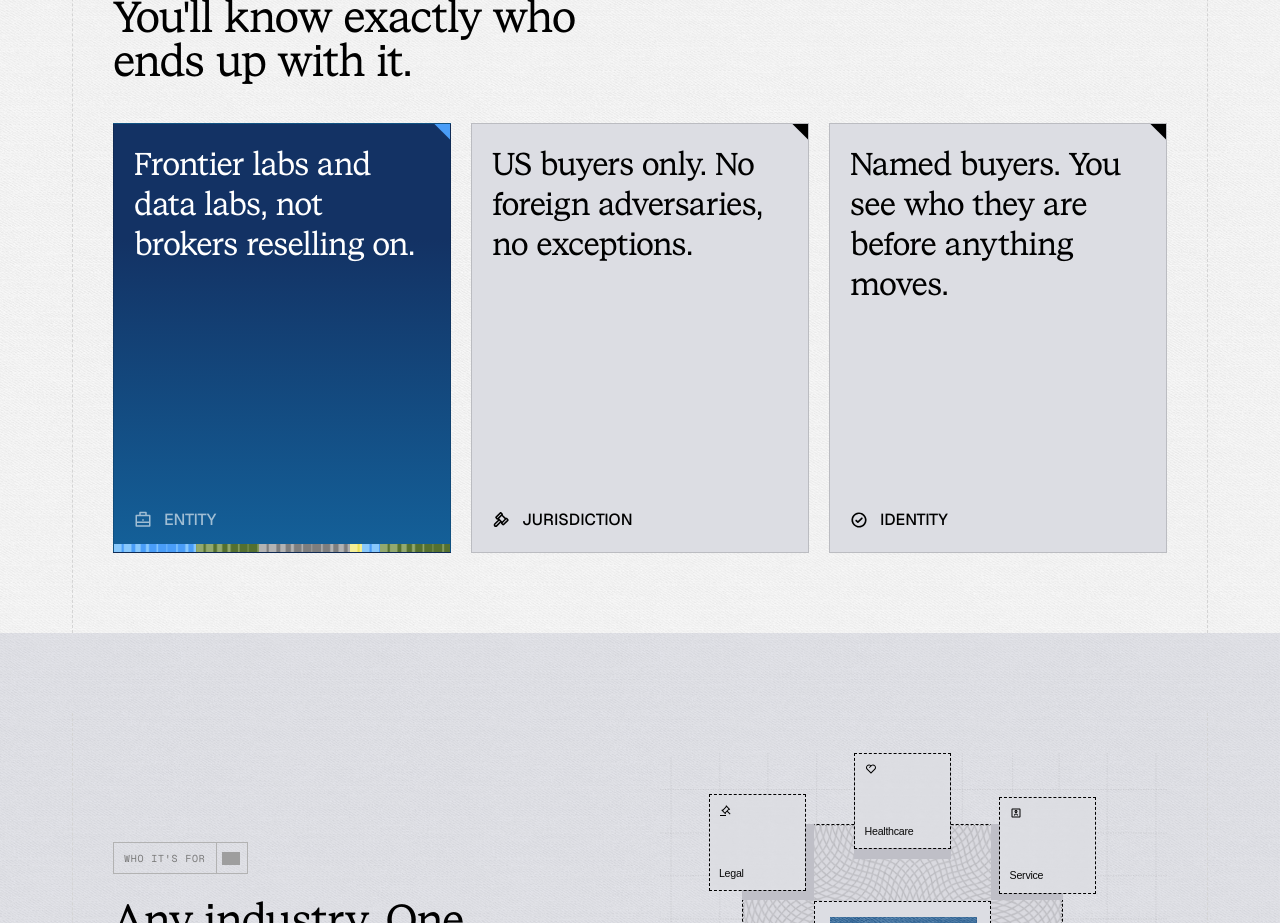
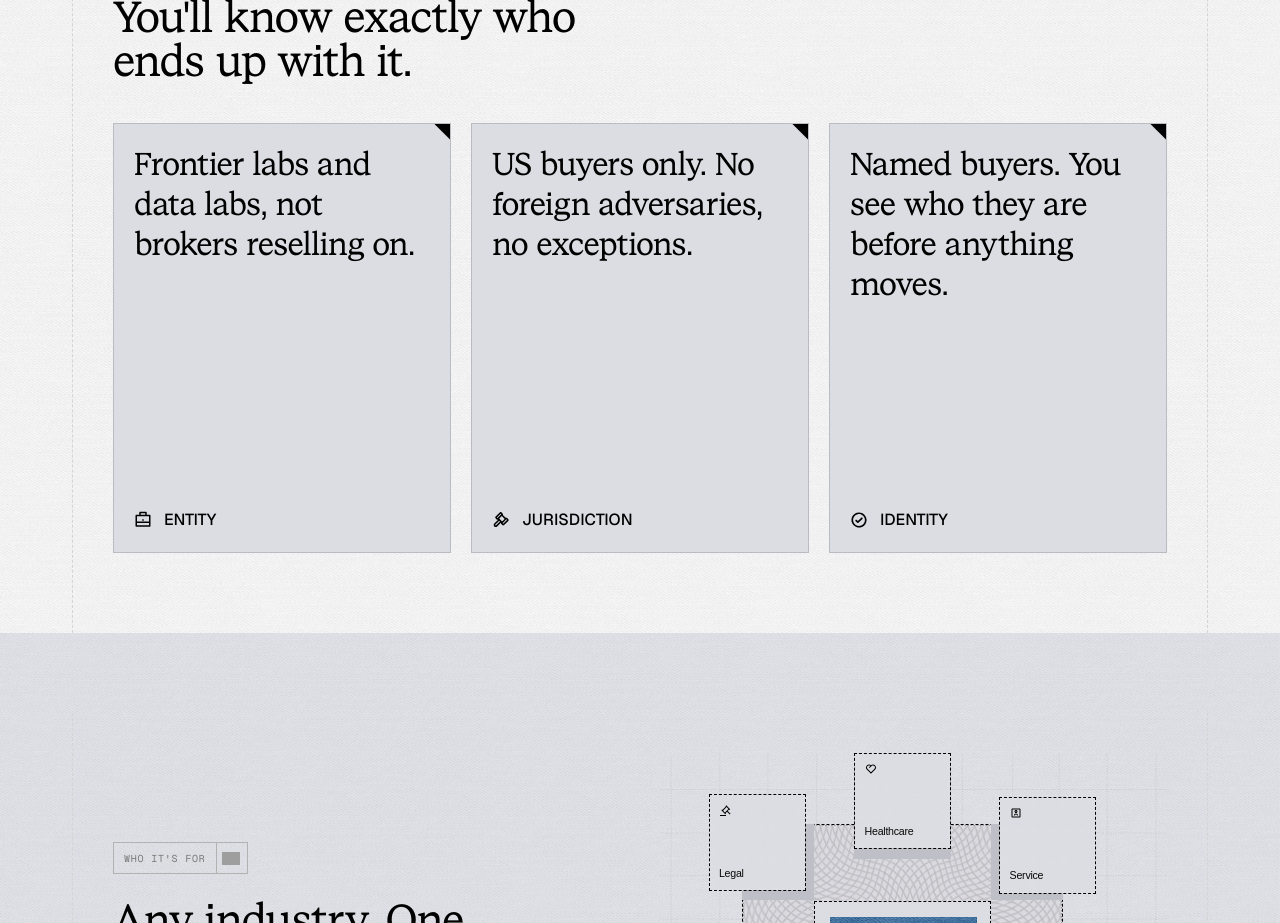
Before and after one commit to PIXELUPLABS/sunsethq, a Next.js app: page / in a window 1280 px wide. Shown: the part 4960-5883 px from the top of the page. Built offline with nearby package versions, Linux system fonts and the light colour scheme; grey boxes are pictures that could not be loaded; a web font is replaced by a local one.

Commit message:
added hover states on the who buys it section

```diff
--- a/modules/landing/components/buyers-section.tsx
+++ b/modules/landing/components/buyers-section.tsx
@@ -40,28 +40,27 @@ export function BuyersSection() {
           </div>
 
           <div className="grid grid-cols-1 gap-5 md:grid-cols-3">
-            {BUYER_CARDS.map((card) => {
-              const isDark = card.tone === "dark";
-              return (
+            {BUYER_CARDS.map((card) => (
               <div
                 key={card.tagLabel}
-                  className={`relative flex h-[430px] flex-col justify-between overflow-hidden border border-black/15 p-5 ${
-                    isDark ? "bg-brand-gradient text-white" : "bg-[#dcdde3] text-black"
-                  }`}
+                className="group relative flex h-[430px] flex-col justify-between overflow-hidden border border-black/15 bg-[#dcdde3] p-5 text-black"
               >
-                  <p className="font-serif text-[32px] leading-tight tracking-tight">
+                <div className="pointer-events-none absolute inset-0 bg-brand-gradient opacity-0 transition-opacity duration-300 group-hover:opacity-100" />
+
+                <p className="relative font-serif text-[32px] leading-tight tracking-tight transition-colors duration-300 group-hover:text-white">
                   {card.headline}
                 </p>
-                  <div
-                    className={`flex items-center gap-3 ${
-                      isDark ? "opacity-60" : ""
-                    }`}
-                  >
+                <div className="relative mb-0 flex items-center gap-3 transition-all duration-300 group-hover:mb-5 group-hover:text-white group-hover:opacity-60">
                   <Image
                     src={ICONS[card.icon]}
                     alt=""
                     width={18}
                     height={18}
+                    className={
+                      card.icon === "entity"
+                        ? "invert transition-[filter] duration-300 group-hover:invert-0"
+                        : "transition-[filter] duration-300 group-hover:invert"
+                    }
                   />
                   <span className="text-base font-medium uppercase">
                     {card.tagLabel}
@@ -69,19 +68,13 @@ export function BuyersSection() {
                 </div>
 
                 <div
-                    className="absolute right-0 top-0 size-4"
-                    style={{
-                      clipPath: "polygon(100% 0, 0 0, 100% 100%)",
-                      backgroundColor: isDark ? "#499DF8" : "#000000",
-                    }}
+                  className="absolute right-0 top-0 size-4 bg-black transition-colors duration-300 group-hover:bg-[#499DF8]"
+                  style={{ clipPath: "polygon(100% 0, 0 0, 100% 100%)" }}
                 />
 
-                  {isDark ? (
-                    <ProcessBar className="absolute inset-x-0 bottom-0 h-[8px]" />
-                  ) : null}
+                <ProcessBar className="absolute inset-x-0 bottom-0 h-[8px] opacity-0 transition-opacity duration-300 group-hover:opacity-100" />
               </div>
-              );
-            })}
+            ))}
           </div>
         </div>
       </div>
```
Lines whose indentation alone changed are shown as unchanged.
